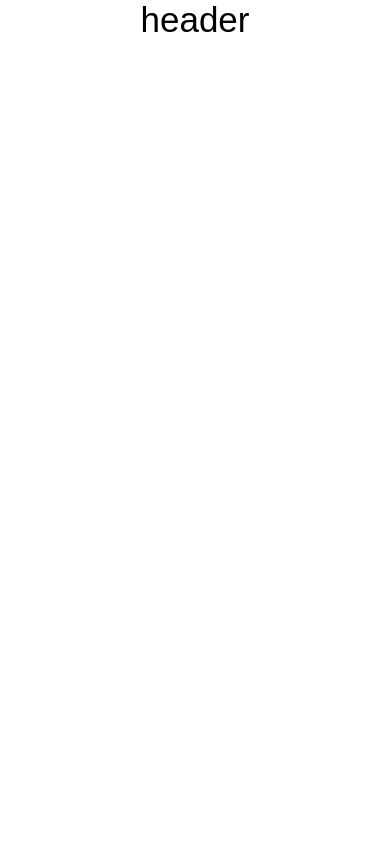
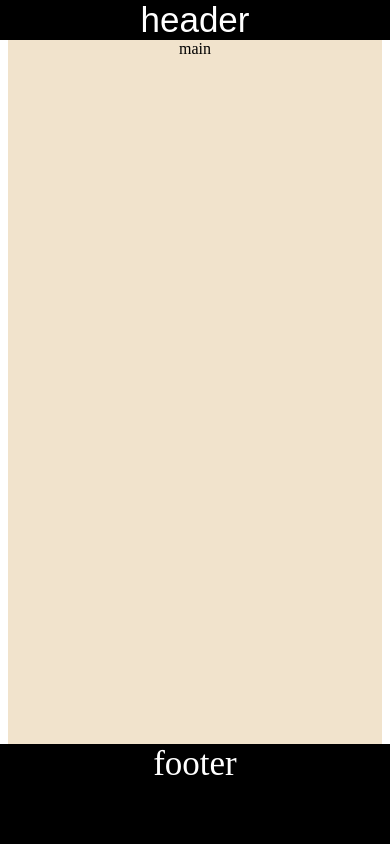
Before and after one commit to VitaliyJC/gulp_project, a website: page app/index.html in a window 390 px wide. Shown: the top 847 px of the page. Drawn offline with nearby package versions, Linux system fonts and the light colour scheme; files that its build step writes are made by us from their sources; a web font is replaced by a local one.

Commit message:
sticky header and footer

```diff
--- a/app/index.html
+++ b/app/index.html
@@ -8,8 +8,6 @@
   <meta name="viewport" content="width=device-width, initial-scale=1.0">
 
   <title>VitaliyJC</title>
-
-  <link rel="preload" href="./fonts/Montserrat-Medium.woff2" as="font" type="font/woff2" crossorigin>
 
   <link rel="stylesheet" href="css/style.min.css">
 
--- /dev/null
+++ b/app/scss/components/_general.scss
@@ -0,0 +1,28 @@
+html,
+body {
+  height: 100%;
+  box-sizing: border-box;
+}
+
+.container {
+  max-width: 1400px;
+  margin: 0 auto;
+}
+
+.wrapper {
+  min-height: 100%;
+  display: flex;
+  flex-direction: column;
+}
+
+@media (max-width: 1000px) {
+  .container {
+    max-width: 96%;
+  }
+}
+
+@media (max-width: 375px) {
+  .container {
+    max-width: 92%;
+  }
+}
--- a/app/scss/components/_header.scss
+++ b/app/scss/components/_header.scss
@@ -3,7 +3,8 @@
   font-size: 35px;
   background-repeat: no-repeat;
   text-align: center;
-  height: 1030px;
+  color: white;
+  background-color: black;
 }
 
 .header_wrp {
--- a/app/scss/components/_main.scss
+++ b/app/scss/components/_main.scss
@@ -1,14 +1,3 @@
-.container {
-  max-width: 1400px;
-  margin: 0 auto;
-}
-
-.wrapper {
-  min-height: 100%;
-  display: flex;
-  flex-direction: column;
-}
-
 .main {
   background-color: #F1E3CC;
   text-align: center;
--- a/app/scss/style.scss
+++ b/app/scss/style.scss
@@ -1,4 +1,5 @@
 @import 'components/_normalize.scss';
+@import 'components/_general.scss';
 @import 'components/_header.scss';
 @import 'components/_main.scss';
 @import 'components/_footer.scss';
```
Also changed, not shown: app/css/style.min.css (added), app/js/main.min.js (added).
